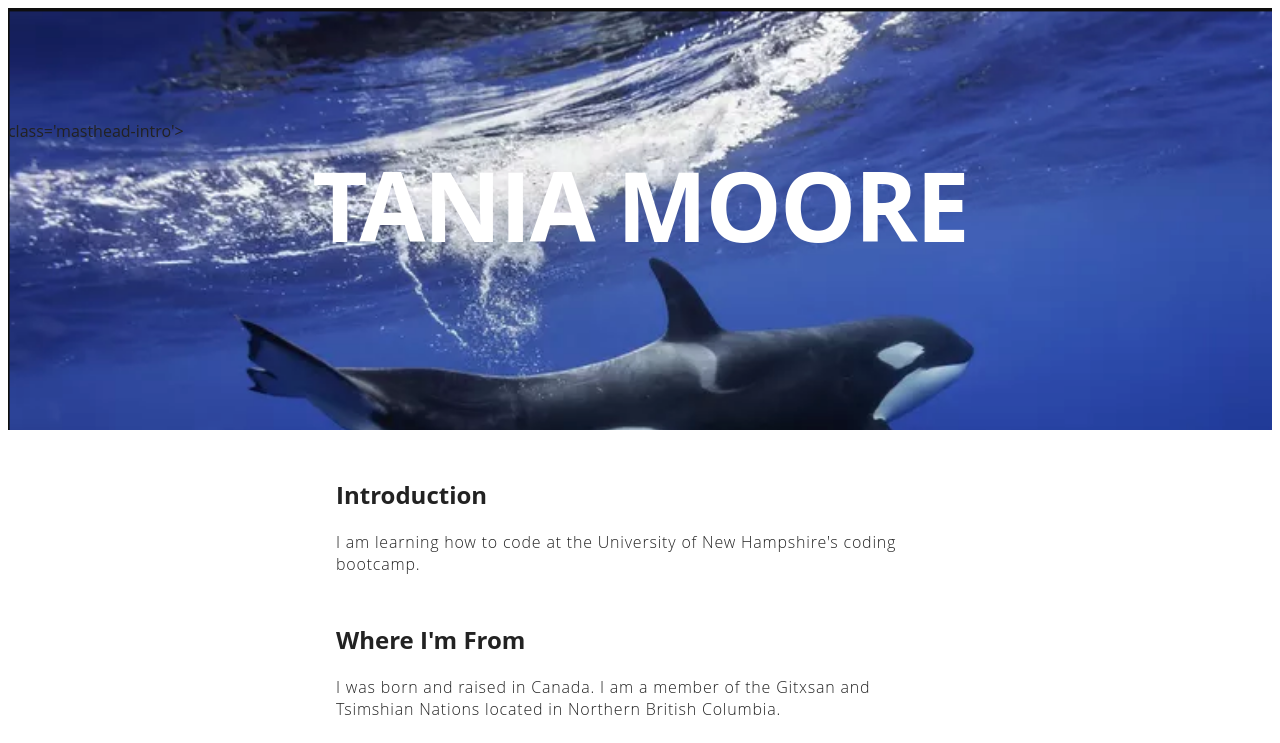
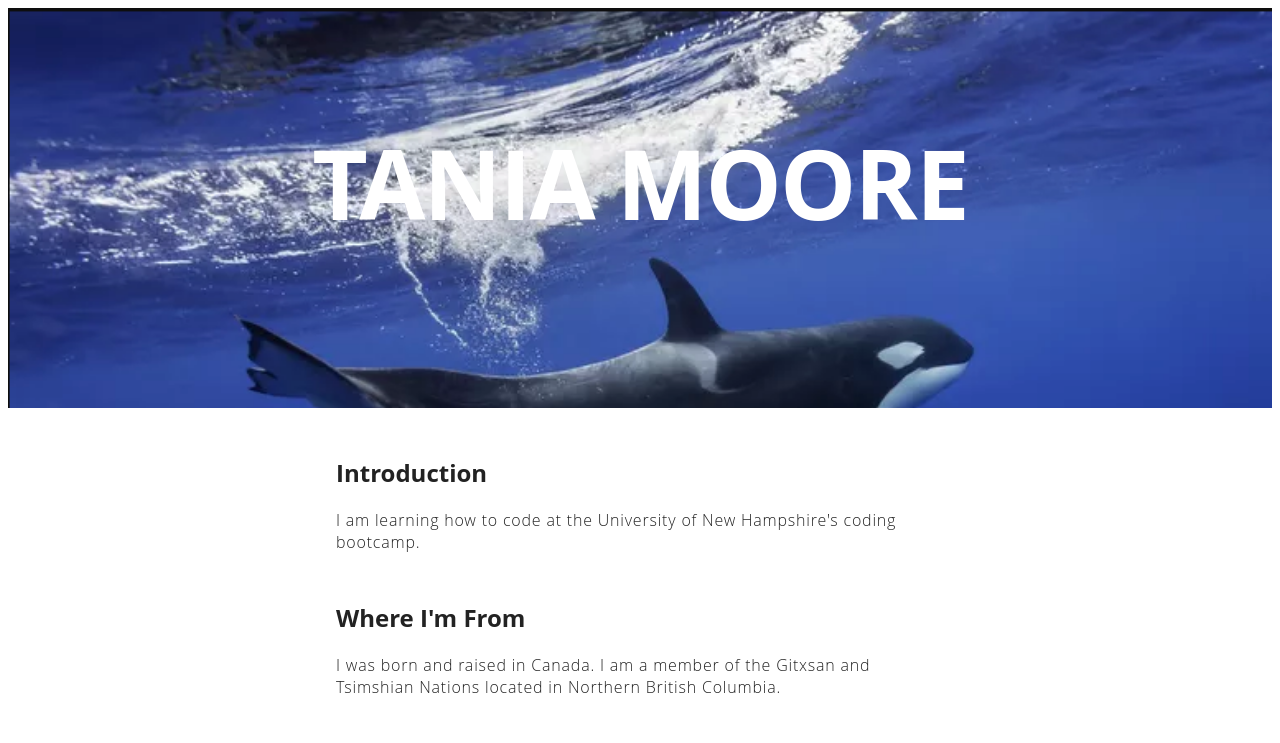
Before and after one commit to TaniaGM/Portfolio, a plain HTML site: page index.html in a window 1280 px wide. Shown: the top 743 px of the page. Drawn offline with Linux system fonts and the light colour scheme.

Commit message:
Update index.html

```diff
--- a/index.html
+++ b/index.html
@@ -12,7 +12,7 @@
 
 <body>
     <header class='masthead'>
-        <p> class='masthead-intro'></p>
+        <p class='masthead-intro'></p>
         <h1 class='masthead-heading'>Tania Moore</h1>
     </header>
     <section class="details">
```
